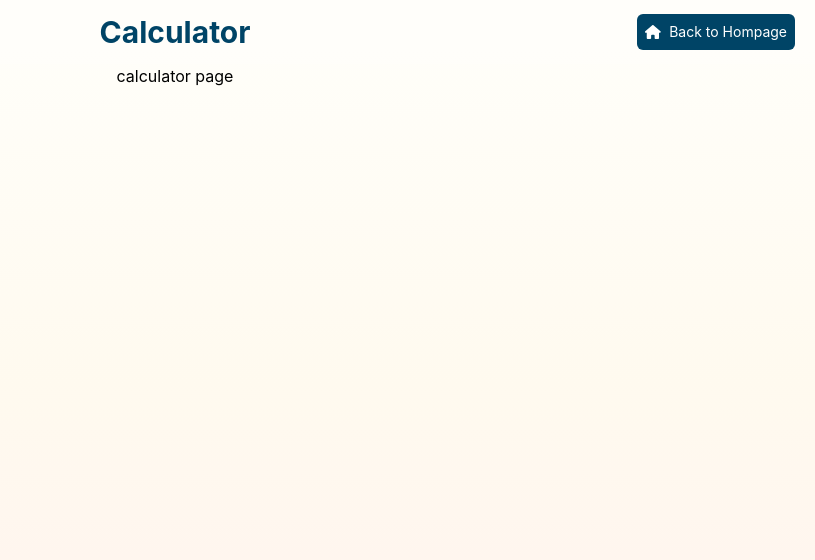
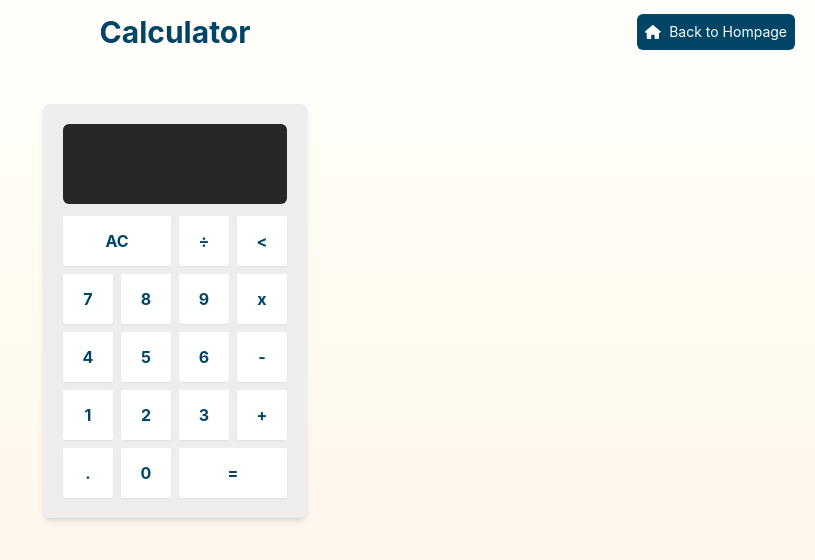
Before and after one commit to ninininn/react-projects, a Next.js app: page /calculator in a window 1280 px wide. Shown: the top 560 px of the page, without its empty margins (465-1280 px from the left). Built offline with nearby package versions, Linux system fonts and the light colour scheme.

Commit message:
calculator-project start

```diff
--- a/src/app/calculator/calculator.jsx
+++ b/src/app/calculator/calculator.jsx
@@ -1,5 +1,73 @@
 import React, { useEffect, useState, useRef } from 'react';
 
+//@keyboard layout
+const col1 = ["AC", "÷", "<"];
+const col2 = ["7", "8", "9", "x"];
+const col3 = ["4", "5", "6", "-"];
+const col4 = ["1", "2", "3", "+"];
+const col5 = [".", "0", "="];
+
+const keyboardBtn = [...col1, ...col2, ...col3, ...col4, ...col5];
+
 export default function Calculator() {
+    const [nextRound, setNextRound] = useState(false);
+    const [input, setInput] = useState('');
+    const [calResult, setCalResult] = useState(null);
 
+    //TODO 按下"="時把目前結果顯示
+    const calculateResult = () => {
+        // const result = evaluateExpression(input);
+        // setCalResult("result");
+        setNextRound(!nextRound);
+    };
+
+    //抓取點擊的內容
+    const handelClick = (keyValue) => {
+        if (nextRound) {
+            console.log("new round!");
+            clear();
+            setNextRound(!nextRound);
+        }
+        switch (keyValue) {
+            case "AC":
+                clear();
+                break;
+            case "<":
+                setInput(prev => prev.slice(0, -1));
+                break;
+            default:
+                setInput(prev => prev + keyValue);
+                evaluateExpression(input, keyValue);
+                break;
+        }
+    };
+
+
+    //清除所有值
+    const clear = () => {
+        setInput('');
+        setCalResult(null);
+    };
+
+    //計算邏輯
+    const evaluateExpression = (input, operator) => {
+        console.log("start counting!");
+        console.log("當次傳入的input狀態:", input, "目前的calResult:", calResult, "當下按鈕:", operator);
+        //TODO 紀錄當次計算結果，接續計算
+        // let result = input.split("+").map(el => Number(el)).reduce((a, b) => a + b);
+        // console.log("result:", result);
+        setCalResult(operator);
+    };
+
+    return (
+        <div id="cal-container">
+            <div className='key-input'>
+                <p>{input}</p>
+                <p>{calResult}</p>
+            </div>
+            <div className="keyboard">
+                {keyboardBtn.map(el => <button onClick={el === "=" ? calculateResult : () => { handelClick(el); }} key={el} className="keys">{el}</button>)}
+            </div>
+        </div>
+    );
 }
--- a/src/app/calculator/page.jsx
+++ b/src/app/calculator/page.jsx
@@ -1,6 +1,11 @@
 //!Calculator page
+'use client';
 
+import React from 'react';
+import dynamic from "next/dynamic";
+import '../../styles/calculate.css';
+
+const Calculator = dynamic(() => import('./calculator.jsx'), { ssr: false });
 export default function CalculatePage() {
-    return (<div>calculator page
-    </div>);
+    return <Calculator />;
 }
--- /dev/null
+++ b/src/styles/calculate.css
@@ -0,0 +1,33 @@
+#cal-container {
+    @apply mx-auto my-10 flex flex-col gap-3 bg-gray-light w-fit p-5 rounded-md shadow-md
+}
+
+.keyboard {
+    @apply grid grid-cols-4 gap-2
+}
+
+.key-input {
+
+    p:first-child {
+        @apply opacity-45 text-sm w-full
+    }
+
+    height: 80px;
+    @apply text-3xl w-full p-2 bg-gray-dark rounded-md outline-none text-white text-right flex flex-col justify-center
+}
+
+.keys {
+    width: 50px;
+    height: 50px;
+    @apply cursor-pointer transition-all bg-white rounded-sm font-bold text-dark-blue shadow-sm hover:bg-primary content-center
+}
+
+.keys:last-child {
+    grid-column: 3/5;
+    @apply w-full
+}
+
+.keys:first-child {
+    grid-column: 1/3;
+    @apply w-full
+}
```
Also changed, not shown: src/styles/caculate.css (deleted), 1 other file (tests, documents, lock files or other folders).
